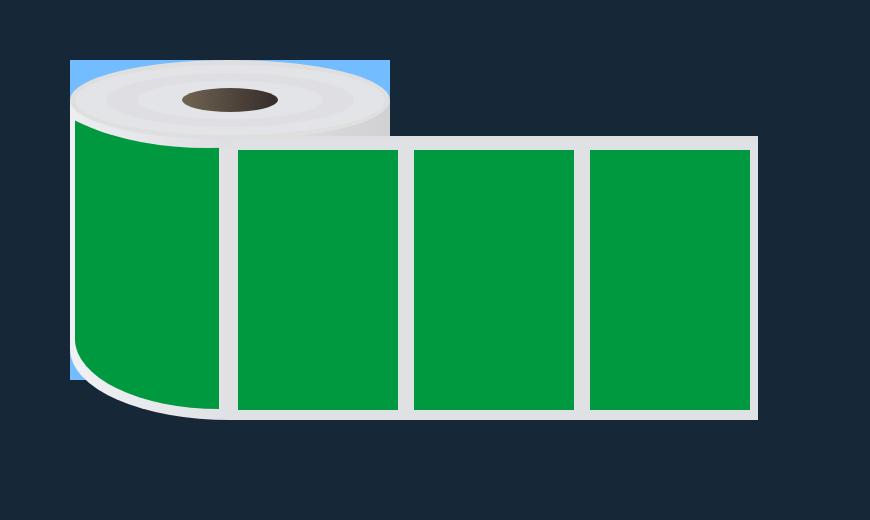
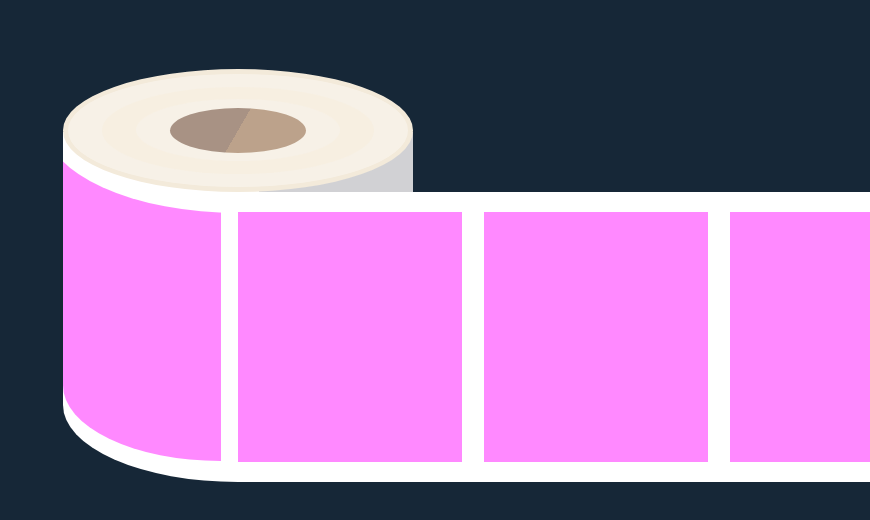
Before and after one commit to yodarango-showcase/label_roll_preview, a React (Vite) app: page / in a window 1280 px wide. Shown: the part 164-684 px from the top of the page, without its empty margins (410-1280 px from the left). Built offline with nearby package versions, Linux system fonts and the light colour scheme.

Commit message:
about wrapped up the first iteration

```diff
--- a/src/roll.jsx
+++ b/src/roll.jsx
@@ -10,8 +10,6 @@ export const Roll = () => {
   const [art, setArt] = useState("");
   const [rollWidth] = useState(17.5);
   const [rollHeight] = useState(20);
-  const [rollCore] = useState(6);
-  const [rollOD] = useState(20);
 
   const [rollDimmensions, setrollDimmensions] = useState({
     width: rollWidth / 2,
@@ -81,18 +79,10 @@ export const Roll = () => {
       </div>
 
       {/* roll starts */}
-      <div
-        className='roll'
-        style={{ height: `${rollOD}rem`, backgroundColor: "#73bcff" }}
-      >
+      <div className='roll'>
         {/*left side part of the roll*/}
         <div className='roll_thickness'>
-          <div
-            className='thickness_core'
-            style={{
-              width: `${rollCore}rem`,
-            }}
-          ></div>
+          <div className='thickness_core'></div>
         </div>
 
         {/*the width of the roll: the cylinder tha runs horizontally*/}
--- a/src/roll.scss
+++ b/src/roll.scss
@@ -1,49 +1,29 @@
+$roll-size: 350px;
+$material-color: #e0e1e5;
+$roll-border-color: #f3eada;
+$roll-thickness-color: #f7f1e7;
+$roll-core-color: #bca28b;
+$roll-core-color-shadow: #a89284;
+$roll-thickness-color-shadow: #f8eedc;
+$roll-material-color: #ffffff;
+$roll-material-color-shadow: #d1d1d4;
+$label-color: #ff89ff;
+
+// wrapper
 .component-wrapper {
-  position: relative;
+  position: fixed;
+  width: 100vw;
+  height: 100vh;
+  display: flex;
+  align-items: center;
+  justify-content: center;
 }
 
-.inputs {
-  display: flex;
-  align-items: center;
-  justify-content: space-between;
-  width: 100%;
-  max-width: 800px;
-  margin: 7rem auto;
-}
-
-.inputs input,
-.inputs .upload-btn,
-.inputs select {
-  font-family: Arial, Helvetica, sans-serif;
-  font-weight: 600;
-  flex-basis: 33%;
-  background-color: #2d455b;
-  outline: none;
-  border: none;
-  padding: 1rem;
-  box-sizing: border-box;
-  border-radius: 1em;
-  color: #e3e4e8;
-}
-
-.inputs .input-image {
-  display: none;
-}
-
-.inputs input::placeholder {
-  font-family: Arial, Helvetica, sans-serif;
-  color: #e3e4e8;
-  opacity: 0.5;
-}
-
-.upload-btn {
-  cursor: pointer;
-}
-
-/* --------------- roll starts  */
+// roll
 .roll {
   position: relative;
-  width: 20rem;
+  width: $roll-size;
+  height: $roll-size;
   box-sizing: border-box;
   margin: auto;
 
@@ -51,29 +31,33 @@
     box-sizing: border-box;
   }
 
-  /*left side part of the roll*/
+  /* left side part of the roll */
   .roll_thickness {
     z-index: 2;
     top: 0;
     left: 0;
     position: absolute;
-    background-color: #e3e4e8;
+    background-color: $roll-thickness-color;
     width: 100%;
-    height: 5rem;
+    height: 35%;
     border-radius: 50%;
     display: flex;
     align-items: center;
     justify-content: center;
-    border: 5px solid #dfdfdf;
+    border: 5px solid $roll-border-color;
 
     /* core */
     .thickness_core {
       position: relative;
       z-index: 4;
-      height: 1.5rem;
+      height: 40%;
+      width: 40%;
       border-radius: 50%;
-      background-color: #55462b;
-      background-image: linear-gradient(90deg, #6f6451, #352b2b);
+      background-image: linear-gradient(
+        120deg,
+        $roll-core-color-shadow 50%,
+        $roll-core-color 50%
+      );
     }
 
     /* lines inside the roll */
@@ -89,7 +73,7 @@
       width: 80%;
       height: 77%;
       border-radius: 50%;
-      background-color: #dcdcdf;
+      background-color: $roll-thickness-color-shadow;
       opacity: 0.5;
     }
 
@@ -97,10 +81,11 @@
       width: 60%;
       height: 55%;
       opacity: 1;
-      background-color: #e3e4e8;
+      background-color: $roll-thickness-color;
     }
   }
 
+  // the width of the roll: the cylinder tha runs horizontally
   .roll_width--wrapper {
     overflow: hidden;
 
@@ -108,25 +93,32 @@
       z-index: 1;
       position: absolute;
       left: 0;
-      top: 2.5rem;
+      top: 18%;
       width: 100%;
       height: 100%;
       border-radius: 50% / 22%;
       border-top-left-radius: 0%;
       border-top-right-radius: 0%;
-      background-color: #eeeff4;
-      background-image: linear-gradient(90deg, #f0f1f5, #d1d1d4);
-      padding: 5px;
+      background-image: linear-gradient(
+        90deg,
+        $roll-material-color 50%,
+        $roll-material-color-shadow 50%
+      );
       overflow: hidden;
 
+      // border of the label on the roll
       .width_top-border {
         z-index: 2;
-        top: -35%;
-        left: -12%;
+        top: -27%;
+        left: -5%;
         position: absolute;
-        background-image: linear-gradient(90deg, #f0f1f5, #d1d1d4);
+        background-image: linear-gradient(
+          110deg,
+          $roll-material-color 60%,
+          $roll-material-color-shadow 40%
+        );
         width: 110%;
-        height: 10rem;
+        height: 50%;
         border-radius: 50%;
         display: flex;
         align-items: center;
@@ -134,8 +126,8 @@
       }
 
       .width_label-wrapper {
-        width: 9rem;
-        height: 98%;
+        width: 45%;
+        height: 94%;
         overflow: hidden;
         border-radius: 100% / 23%;
         border-bottom-right-radius: 0%;
@@ -148,110 +140,41 @@
           background-repeat: no-repeat;
           height: 100%;
           width: 100%;
-          background-color: #009940 !important;
+          background-color: $label-color;
         }
       }
     }
   }
 
+  // the unrolled part of the roll that stick out
   .roll_length {
     display: flex;
-    align-items: flex-start;
+    align-items: center;
     justify-content: flex-start;
     position: absolute;
+    column-gap: 3%;
     z-index: 3;
-    left: 10rem; /* rigth at the half of the roll */
-    top: 4.75rem;
-    height: calc(
-      100% - 2.25rem
-    ); /*total width - (the X movemnt to the left / 2)  */
-    max-height: calc(100% - 2.25rem); /* same as width*/
-    background-color: #e0e1e5;
-    border-top: 4px solid #dfdfdf;
-    width: 33rem;
+    left: 50%; // right at the half of the roll
+    top: 35%;
+    height: 83%; // total height - (the Y movement to down of the roll_thickness / 2)
+    background-color: $roll-material-color;
+    width: 210%;
     overflow-y: hidden;
     overflow-x: visible;
 
-    /* ------------- labels */
+    // labels inside the roll length
     .length_label {
       height: 100%;
-      width: 100%;
+      flex-basis: 30.5%;
       background-position: center;
       background-size: contain;
       background-repeat: no-repeat;
       overflow: hidden;
       position: relative;
-      border: 10px solid #e0e1e5;
-      border-right: 8px solid #e0e1e5;
-      border-left: 8px solid #e0e1e5;
-      background-color: #009940 !important;
+      height: 86%;
+      background-color: $label-color;
       margin: 0;
       padding: 0;
     }
   }
 }
-
-/* roll dimensions  */
-.roll-dimmension-inches {
-  height: 2rem;
-  position: absolute;
-  background-color: #162737;
-  top: -3rem;
-  left: 2rem;
-  border-bottom: 2px solid red;
-}
-
-.roll-dimmension-inches span:after,
-.roll-dimmension-inches span:before {
-  content: "";
-  position: absolute;
-  top: 1.5rem;
-  left: 0;
-  background-color: transparent;
-  /* border-left: 2px solid red;
-  border-right: 2px solid red; */
-  background-color: red;
-  width: 0.2rem;
-  height: 1rem;
-}
-
-.roll-dimmension-inches span:after {
-  left: 100%;
-}
-
-.roll-dimmension-inches p {
-  position: relative;
-  top: -1rem;
-  width: 100%;
-  height: 100%;
-  text-align: center;
-}
-
-.roll-dimmension-inches--core p {
-  position: relative;
-  top: -1rem;
-  width: 100%;
-  height: 100%;
-  text-align: center;
-  transform: rotate(-90deg);
-}
-
-.roll-dimmension-inches--core {
-  top: 5rem;
-  left: -2rem;
-  border-bottom: none;
-  border-left: 2px solid red;
-}
-
-.roll-dimmension-inches--core span:after,
-.roll-dimmension-inches--core span:before {
-  width: 1rem;
-  height: 0.2rem;
-  top: 0;
-  left: -0.5rem;
-}
-
-.roll-dimmension-inches--core span:after {
-  top: auto;
-  bottom: 0;
-}
```
